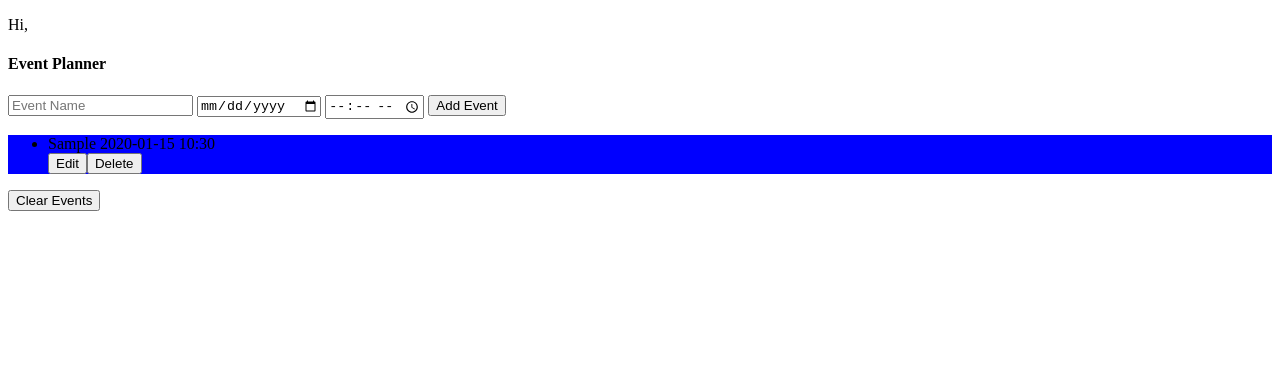
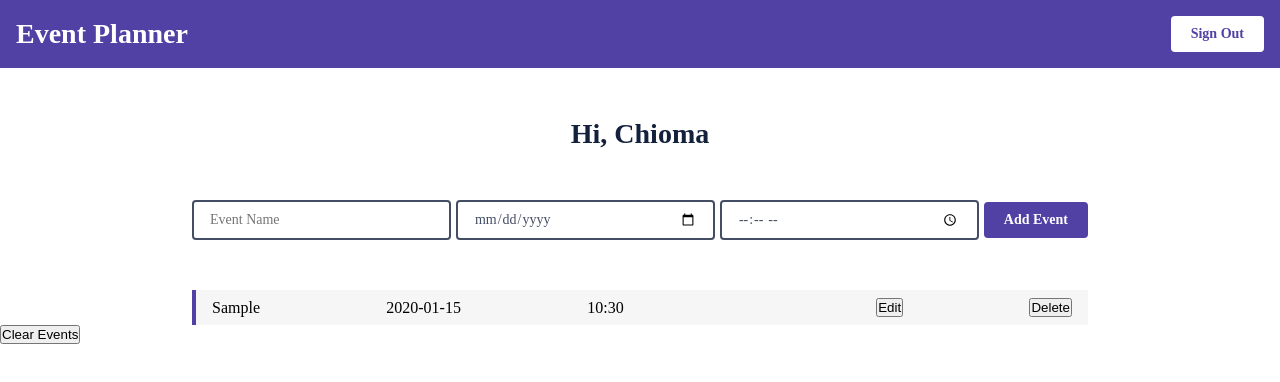
Before and after one commit to adeoyevictor/Event-Planner, a plain HTML site: page main.html in a window 1280 px wide. Both pictures are taken after typing "Sample", "2020-01-15", "10:30" into the empty fields and a click on the button "Add Event". Drawn offline with Linux system fonts and the light colour scheme; a small style sheet from the web is missing.

Commit message:
added styling for main.html

```diff
--- a/assets/styles/main.css
+++ b/assets/styles/main.css
@@ -1,3 +1,102 @@
+@import url('https://cdn.jsdelivr.net/npm/@xz/fonts@1/serve/plus-jakarta-display.min.css');
+@import url('https://cdn.jsdelivr.net/npm/@xz/fonts@1/serve/plus-jakarta-text.min.css');
+
+*{
+  padding: 0;
+  margin: 0;
+  box-sizing: border-box;
+}
 .hidden {
   display: none;
 }
+.navigation{
+  display: flex;
+  align-items: center;
+  justify-content: space-between;
+  background-color: #5141a4;
+  padding: 1rem
+}
+.navigation .header{
+  color: #fff;
+  font-family: 'Plus Jakarta Display';
+  font-size: 28px;
+}
+.sign-out button{
+  padding: 10px 20px;
+  background-color: #fff;
+  color: #5141a4;
+  font-weight: 600;
+  border: none;
+  border-radius: 4px;
+  font-size: 14px;
+  font-family: 'Plus Jakarta Text';
+  white-space: nowrap;
+}
+#submit{
+  padding: 10px 20px;
+  background-color: #5141a4;
+  color: #fff;
+  font-weight: 600;
+  border: none;
+  border-radius: 4px;
+  font-size: 14px;
+  font-family: 'Plus Jakarta Text';
+  white-space: nowrap;
+}
+.greeting{
+  text-align: center;
+  padding: 50px 0;
+  font-family: 'Plus Jakarta Display';
+  font-size: 28px;
+  color: #14213D;
+}
+form{
+  display: flex;
+  /* flex-direction: column; */
+  justify-content: space-between;
+  width: 70%;
+  align-items: center;
+  margin: 0 auto;
+  margin-bottom: 50px;
+}
+input{
+  width: 100%;
+  margin-right: 5px;
+  padding: 8px 16px;
+  border: none;
+  outline: none;
+  height: 40px;
+  border: 2px solid #434D64;
+  border-radius: 4px;
+  font-family: 'Plus Jakarta Text';
+  font-style: normal;
+  font-weight: 400;
+  font-size: 14px;
+  color: #434D64;
+}
+.event-list-container{
+  display: flex;
+  flex-direction: column;
+  align-items: center;
+  width: 70%;
+  margin: 0 auto;
+}
+.event-list{
+  list-style: none;
+  display: flex;
+  align-items: center;
+  justify-content: space-between;
+  width: 100%
+}
+li{
+  display: flex;
+  align-items: center;
+  justify-content: space-between;
+  width: 100%;
+  background-color: #F6F6F6;
+  border-left: 4px solid #5141a4;
+  padding: 8px 16px;
+}
+li span{
+
+}
--- a/main.html
+++ b/main.html
@@ -8,18 +8,21 @@
     <link rel="stylesheet" href="./assets/styles/main.css">
   </head>
   <body>
+    <nav class="navigation">
+      <h1 class="header">Event Planner</h1>
+      <a href="./logout.html" class="sign-out"><button>Sign Out</button></a>
+    </nav>
     <div>
-      <p>Hi, <span class="userName"></span></p>
+      <h2 class="greeting">Hi,<span class="userName"> Chioma</span></h2>
       <form class="event-form">
-        <p class="alert"></p>
-        <h4>Event Planner</h4>
+        <!-- <p class="alert"></p> -->
         <input type="text" id="eventName" placeholder="Event Name" required />
         <input type="date" id="eventDate" required />
         <input type="time" id="eventTime" required />
         <button type="submit" id="submit">Add Event</button>
       </form>
       <div class="event-list-container">
-        <ul class="event-list" style="background-color: blue;">
+        <ul class="event-list">
 
         </ul>
       </div>
```
